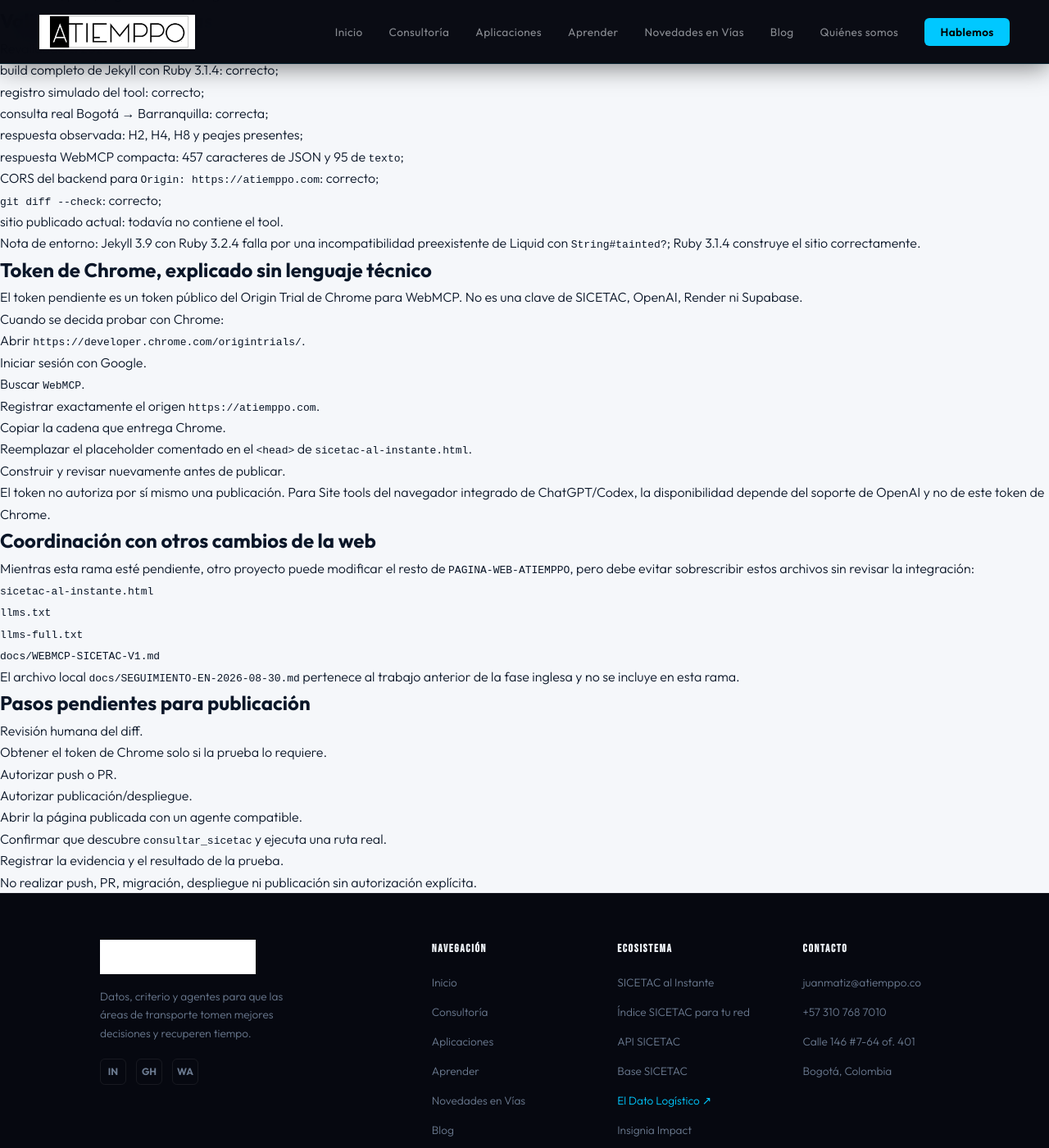
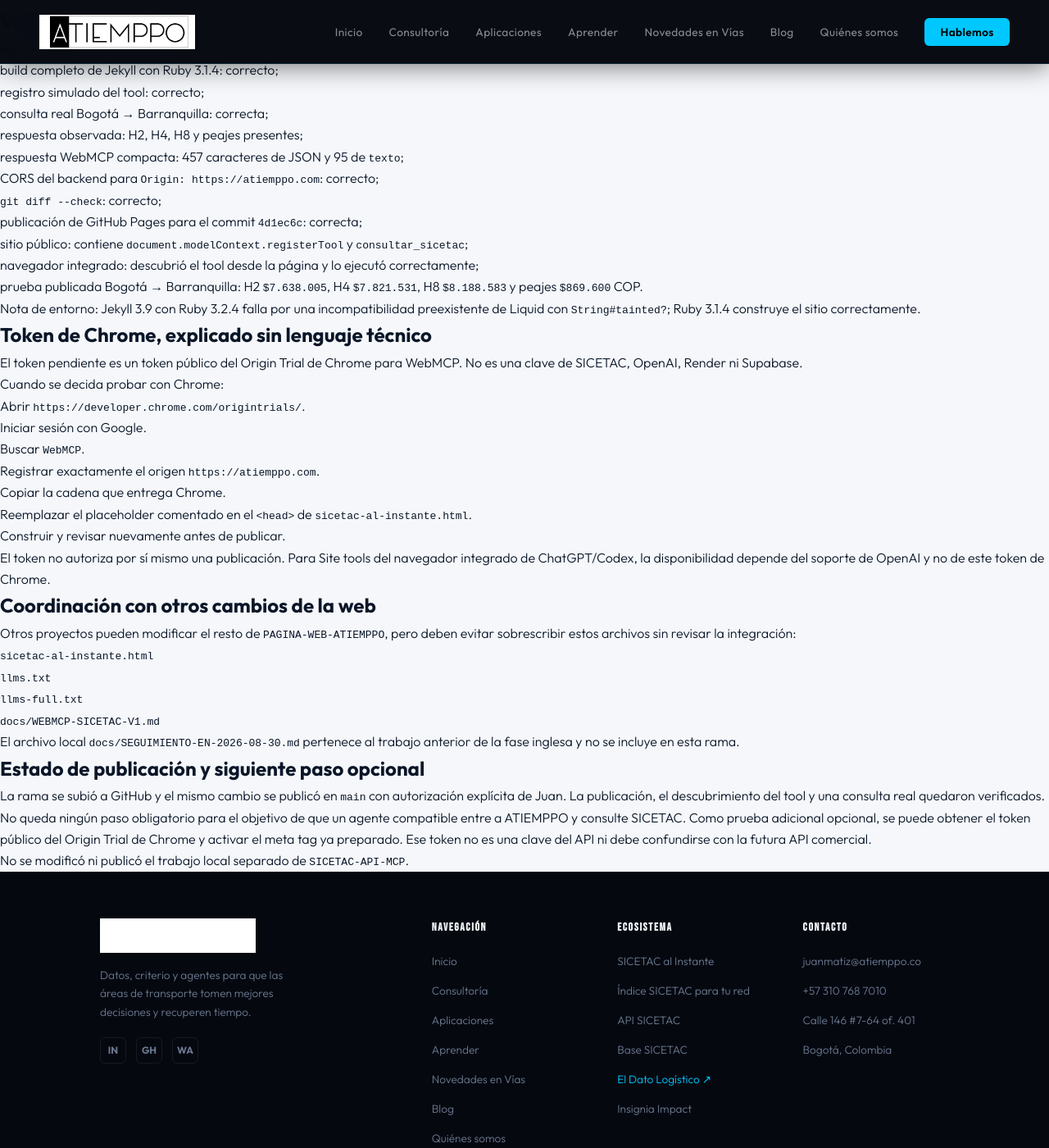
Before and after one commit to imatjuanmatiz/atiemppo-web, a Jekyll site: the page built from docs/WEBMCP-SICETAC-V1.md, in a window 1280 px wide and 1400 px high, scrolled down 1350 px. Shown: the whole window at 82% size. Built offline with Jekyll 4.4.1, drawn with Linux system fonts in a browser that asks for light colours; our own code applies the rules of GitHub Pages for plain Markdown files; some of the changed text lies outside the part shown.

Commit message:
Documenta publicación y prueba WebMCP

```diff
--- a/docs/WEBMCP-SICETAC-V1.md
+++ b/docs/WEBMCP-SICETAC-V1.md
@@ -2,9 +2,9 @@
 
 Fecha de estado: 2026-09-02
 
-Rama local: `codex/webmcp-sicetac-v1`
+Rama de implementación: `codex/webmcp-sicetac-v1`
 
-Estado: implementado y validado localmente; no publicado ni desplegado.
+Estado: publicado en `main` y validado de punta a punta en `https://atiemppo.com/sicetac-al-instante/`.
 
 ## Objetivo
 
@@ -76,7 +76,10 @@
 - respuesta WebMCP compacta: 457 caracteres de JSON y 95 de `texto`;
 - CORS del backend para `Origin: https://atiemppo.com`: correcto;
 - `git diff --check`: correcto;
-- sitio publicado actual: todavía no contiene el tool.
+- publicación de GitHub Pages para el commit `4d1ec6c`: correcta;
+- sitio público: contiene `document.modelContext.registerTool` y `consultar_sicetac`;
+- navegador integrado: descubrió el tool desde la página y lo ejecutó correctamente;
+- prueba publicada Bogotá → Barranquilla: H2 `$7.638.005`, H4 `$7.821.531`, H8 `$8.188.583` y peajes `$869.600` COP.
 
 Nota de entorno: Jekyll 3.9 con Ruby 3.2.4 falla por una incompatibilidad preexistente de Liquid con `String#tainted?`; Ruby 3.1.4 construye el sitio correctamente.
 
@@ -98,7 +101,7 @@
 
 ## Coordinación con otros cambios de la web
 
-Mientras esta rama esté pendiente, otro proyecto puede modificar el resto de `PAGINA-WEB-ATIEMPPO`, pero debe evitar sobrescribir estos archivos sin revisar la integración:
+Otros proyectos pueden modificar el resto de `PAGINA-WEB-ATIEMPPO`, pero deben evitar sobrescribir estos archivos sin revisar la integración:
 
 - `sicetac-al-instante.html`
 - `llms.txt`
@@ -107,14 +110,10 @@
 
 El archivo local `docs/SEGUIMIENTO-EN-2026-08-30.md` pertenece al trabajo anterior de la fase inglesa y no se incluye en esta rama.
 
-## Pasos pendientes para publicación
+## Estado de publicación y siguiente paso opcional
 
-1. Revisión humana del diff.
-2. Obtener el token de Chrome solo si la prueba lo requiere.
-3. Autorizar push o PR.
-4. Autorizar publicación/despliegue.
-5. Abrir la página publicada con un agente compatible.
-6. Confirmar que descubre `consultar_sicetac` y ejecuta una ruta real.
-7. Registrar la evidencia y el resultado de la prueba.
+La rama se subió a GitHub y el mismo cambio se publicó en `main` con autorización explícita de Juan. La publicación, el descubrimiento del tool y una consulta real quedaron verificados.
 
-No realizar push, PR, migración, despliegue ni publicación sin autorización explícita.
+No queda ningún paso obligatorio para el objetivo de que un agente compatible entre a ATIEMPPO y consulte SICETAC. Como prueba adicional opcional, se puede obtener el token público del Origin Trial de Chrome y activar el meta tag ya preparado. Ese token no es una clave del API ni debe confundirse con la futura API comercial.
+
+No se modificó ni publicó el trabajo local separado de `SICETAC-API-MCP`.
```
